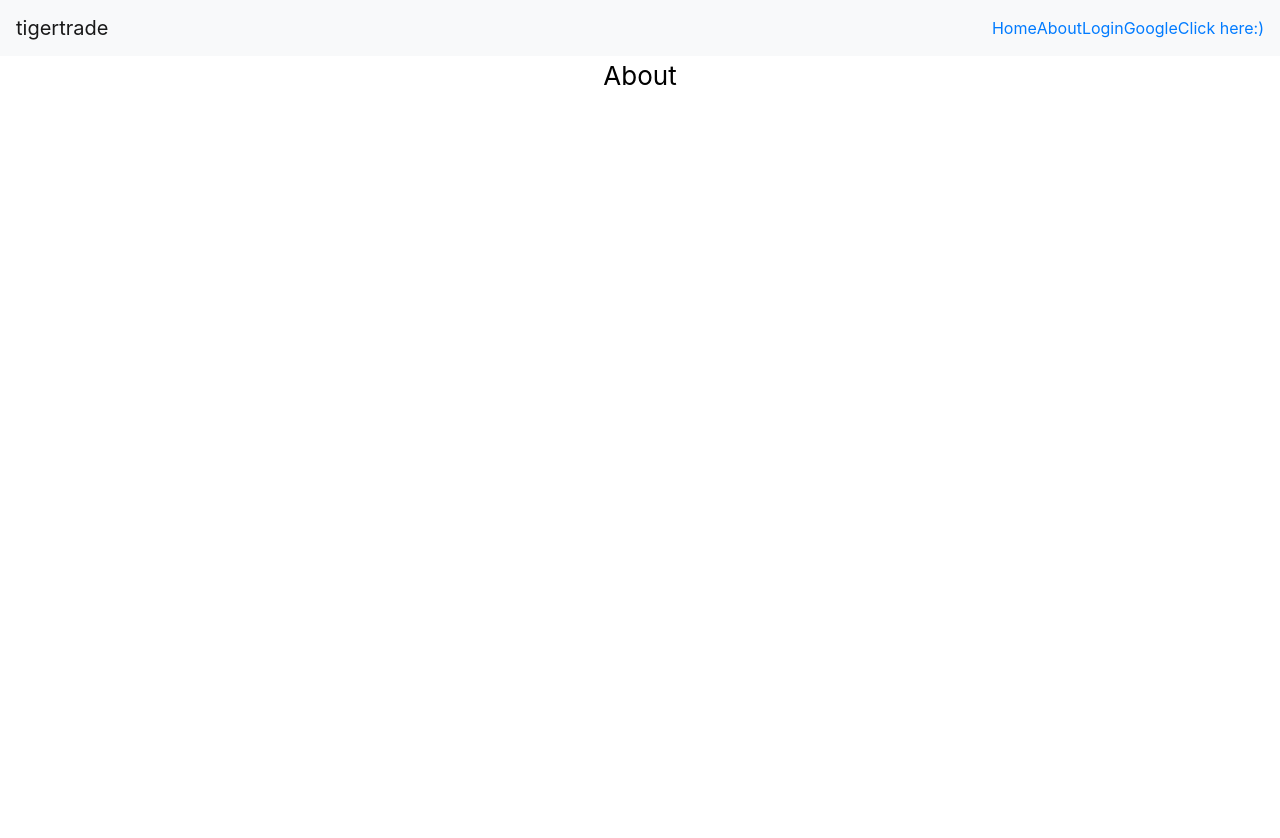
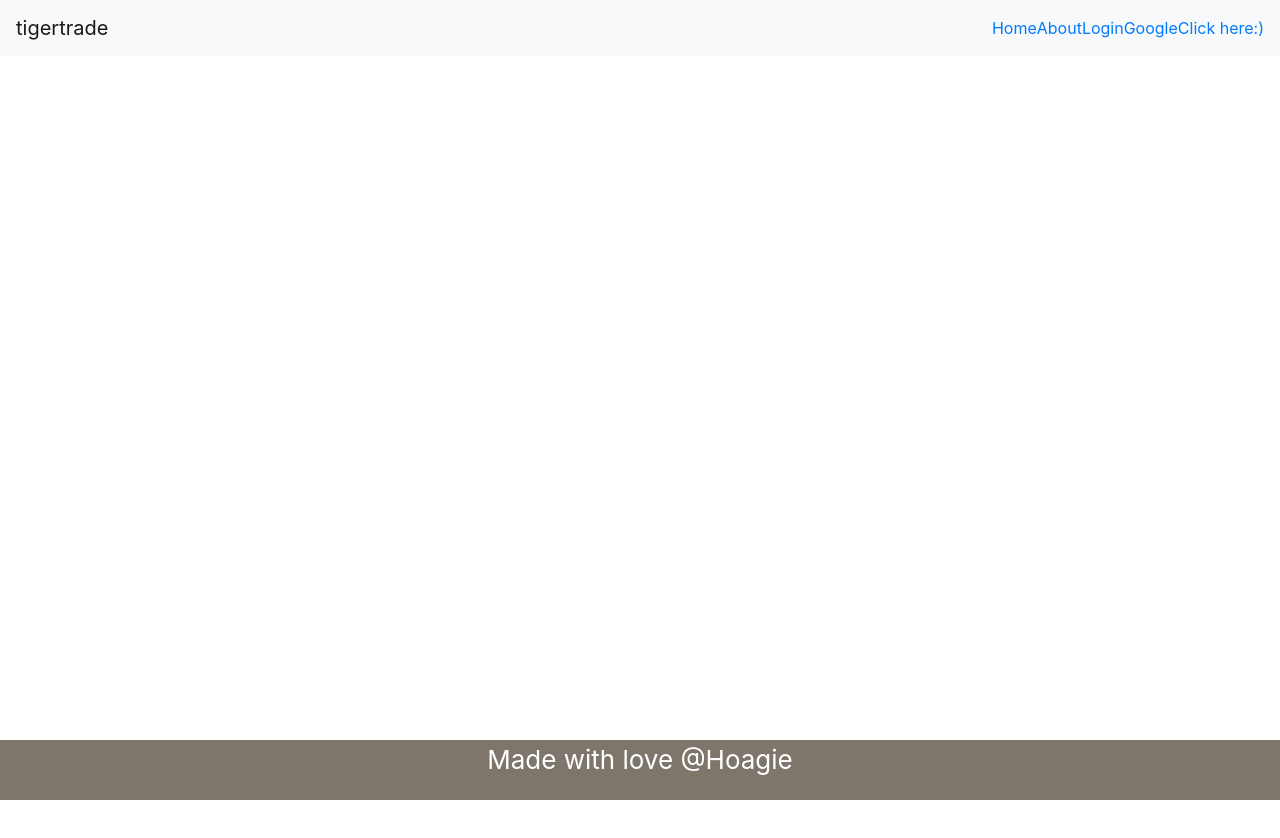
Before and after one commit to Daniel-Wey/odus-student-groups-redesign, a React (Create React App) app: page /about in a window 1280 px wide. Shown: the top 838 px of the page. Built offline with nearby package versions, Linux system fonts and the light colour scheme.

Commit message:
about css

```diff
--- a/package.json
+++ b/package.json
@@ -9,6 +9,7 @@
     "bootstrap": "^4.6.0",
     "react": "^17.0.2",
     "react-dom": "^17.0.2",
+    "react-router-dom": "^5.2.0",
     "react-scripts": "4.0.3",
     "reactstrap": "^8.9.0",
     "sass": "^1.32.8",
--- /dev/null
+++ b/src/About.css
@@ -0,0 +1,24 @@
+#main{
+    color: black;
+    padding-top: 70px;
+}
+
+#bottomBar{
+    position: fixed;
+    width: 100%;
+    bottom: 0px;
+    left: 0px;
+    background-color: #7F766B;
+    color: white;
+    height: 60px;
+  }
+
+  #topBar{
+    position: center;
+    width: 100%;
+    bottom: 0px;
+    left: 0px;
+    background-color: #7F766B;
+    color: white;
+    height: 60px;
+  }
--- a/src/About.js
+++ b/src/About.js
@@ -1,4 +1,6 @@
 import React, { Component } from 'react'
+import './About.css'
+
 import {
     Row, Col, InputGroup, Input, Button, Form,
     ListGroup, ListGroupItem, Container, Modal, ModalHeader, ModalBody, ModalFooter,
@@ -9,7 +11,15 @@ import {
 class About extends React.Component {
     render() {
         return (
-            <p>About</p>
+            <div id="main">
+                 <div id="topBar">
+
+                 </div>
+
+                <div id="bottomBar">
+                <span>Made with love @Hoagie </span>
+                </div>
+            </div>
         )
     }
 
```
Also changed, not shown: 1 other file (tests, documents, lock files or other folders).
